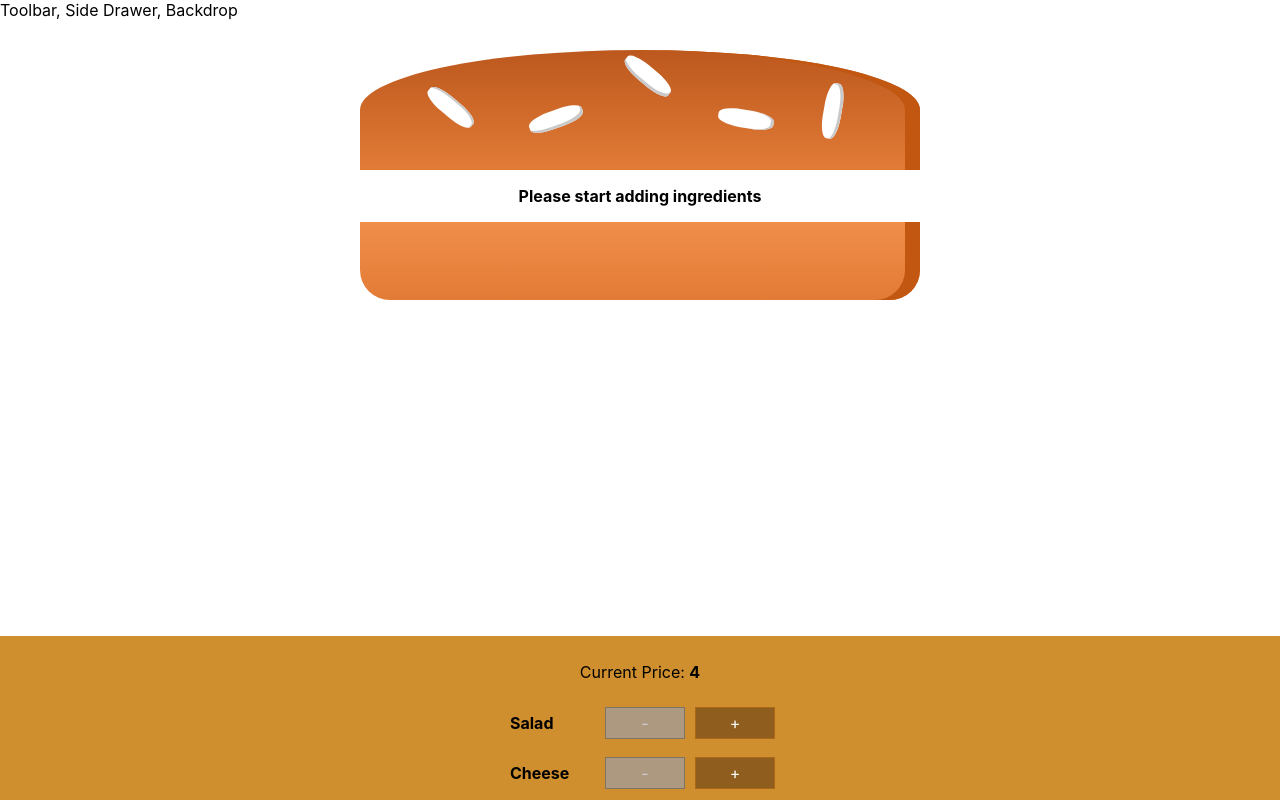
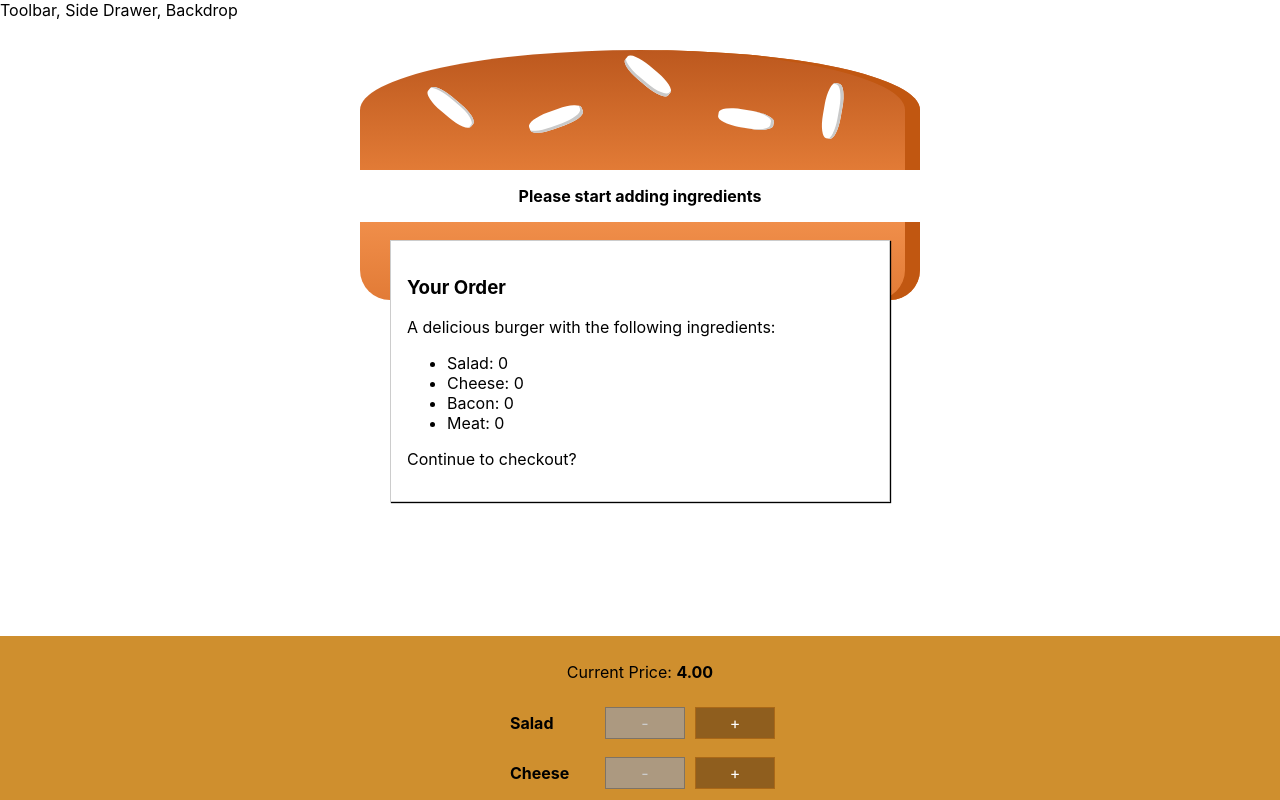
Before and after one commit to asanchez3315/Burger-Builder, a React (Create React App) app: page / in a window 1280 px wide. Shown: the top 800 px of the page. Built offline with nearby package versions, Linux system fonts and the light colour scheme.

Commit message:
created modal and order summary

```diff
--- a/src/components/Burger/BuildControls/BuildControls.js
+++ b/src/components/Burger/BuildControls/BuildControls.js
@@ -13,7 +13,7 @@
 const buildControls = (props) => (
 
     <div className={classes.BuildControls} >
-    <p>Current Price: <strong>{props.price}</strong></p>
+    <p>Current Price: <strong>{props.price.toFixed(2)}</strong></p>
         {controls.map(ctrl => (
             <BuildControl
                 key={ctrl.label}
--- /dev/null
+++ b/src/components/UI/Modal/Modal.js
@@ -0,0 +1,11 @@
+import React from 'react';
+import classes from './Modal.module.css';
+
+const modal = (props) => (
+
+    <div className={classes.Modal}>
+        {props.children}
+    </div>
+)
+
+export default modal;
--- /dev/null
+++ b/src/components/UI/Modal/Modal.module.css
@@ -0,0 +1,20 @@
+.Modal {
+    position: fixed;
+    z-index: 500;
+    background-color: white;
+    width: 70%;
+    border: 1px solid #ccc;
+    box-shadow: 1px 1px 1px black;
+    padding: 16px;
+    left: 15%;
+    top: 30%;
+    box-sizing: border-box;
+    transition: all 0.3s ease-out;
+}
+
+@media (min-width: 600px) {
+    .Modal {
+        width: 500px;
+        left: calc(50% - 250px);
+    }
+}
--- /dev/null
+++ b/src/components/UI/OrderSummary/OrderSummary.js
@@ -0,0 +1,27 @@
+import React from 'react';
+import Auxillary from '../../../hoc/Auxillary';
+
+const orderSummary = (props) => {
+
+    const ingredientSummary = Object.keys(props.ingredients)
+        .map(igKey => {
+            return <li key={igKey} ><span style={{ textTransform: 'capitalize' }} >{igKey}: {props.ingredients[igKey]}</span></li>
+        })
+
+
+    return (
+        <Auxillary>
+
+            <h3>Your Order</h3>
+            <p>A delicious burger with the following ingredients:</p>
+            <ul>
+                {ingredientSummary}
+            </ul>
+
+        <p>Continue to checkout?</p>
+        </Auxillary>
+    )
+
+}
+
+export default orderSummary
--- a/src/containers/BurgerBuilder/BurgerBuilder.js
+++ b/src/containers/BurgerBuilder/BurgerBuilder.js
@@ -2,6 +2,8 @@
 import Auxillary from '../../hoc/Auxillary';
 import Burger from '../../components/Burger/Burger'
 import BuildControls from '../../components/Burger/BuildControls/BuildControls'
+import Modal from '../../components/UI/Modal/Modal'
+import OrderSummary from '../../components/UI/OrderSummary/OrderSummary'
 
 const INGREDIENT_PRICES = {
     salad: 0.5,
@@ -45,7 +47,7 @@
         }
         updatedIngredients[type] = updatedCount
         const priceAddition = INGREDIENT_PRICES[type]
-        const oldPrice = this.state.ingredients
+        const oldPrice = this.state.totalPrice
         const newPrice = oldPrice + priceAddition
         this.setState({ totalPrice: newPrice, ingredients: updatedIngredients })
         this.updatedPurchaseState(updatedIngredients)
@@ -63,8 +65,8 @@
         }
         updatedIngredients[type] = updatedCount
         const priceDeduction = INGREDIENT_PRICES[type]
-        const oldPrice = this.state.ingredients
-        const newPrice = oldPrice + priceDeduction
+        const oldPrice = this.state.totalPrice
+        const newPrice = oldPrice - priceDeduction
         this.setState({ totalPrice: newPrice, ingredients: updatedIngredients })
         this.updatedPurchaseState(updatedIngredients)
 
@@ -85,7 +87,9 @@
         return (
 
             <Auxillary>
-
+                <Modal>
+                    <OrderSummary ingredients={this.state.ingredients} />
+                </Modal>
                 <Burger ingredients={this.state.ingredients} />
                 <BuildControls
                     ingredientAdded={this.addIngredientHandler}
```
